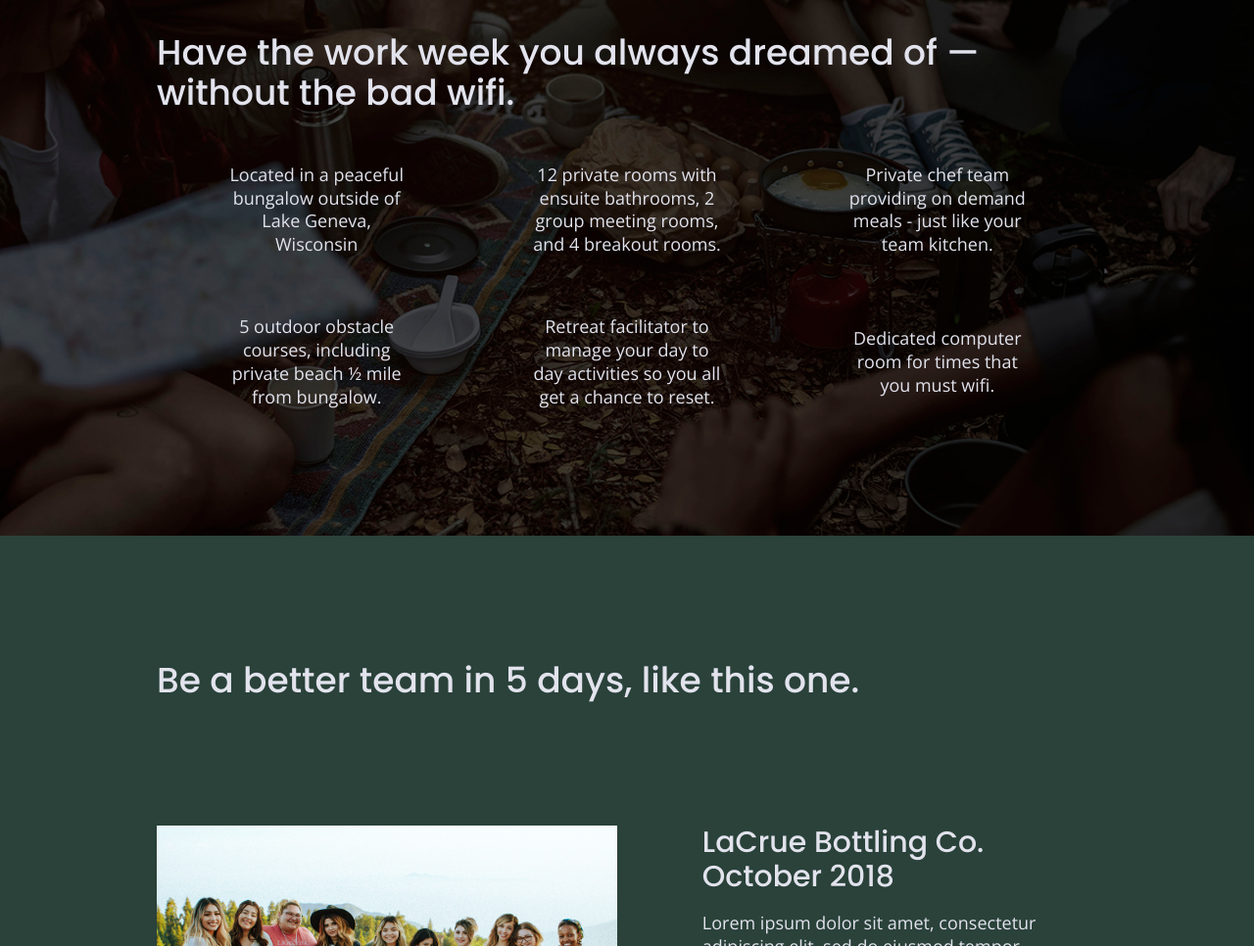
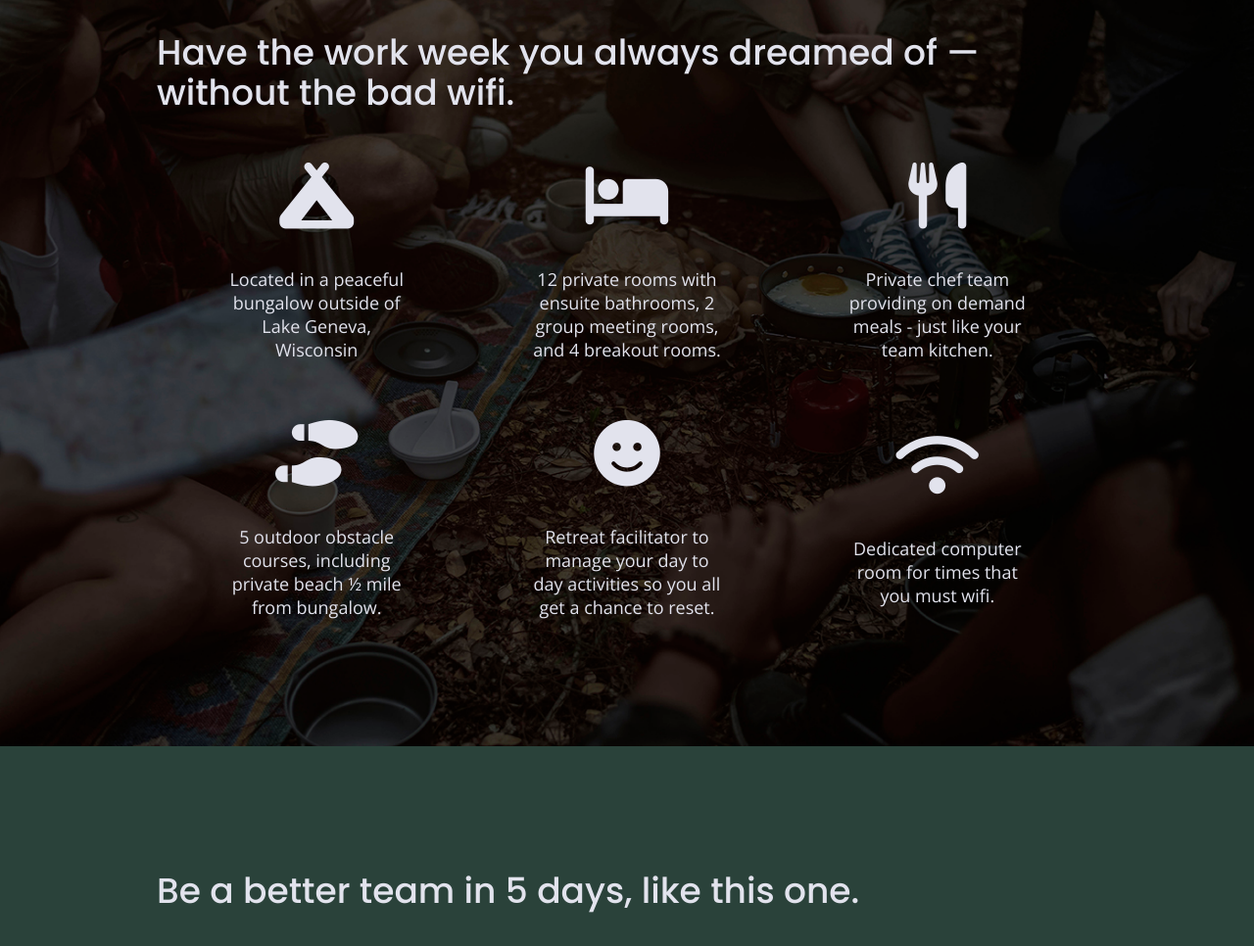
Before and after one commit to marylizvision/unplugged-retreat-206-project, a website built with Parcel: page html5-boilerplate_v8.0.0/index.html in a window 1280 px wide. Shown: the part 1096-2062 px from the top of the page at 98% size. Built offline with nearby package versions, Linux system fonts and the light colour scheme.

Commit message:
added font awesome icons

```diff
--- a/html5-boilerplate_v8.0.0/css/main.css
+++ b/html5-boilerplate_v8.0.0/css/main.css
@@ -329,8 +329,14 @@ textarea {
     justify-content: center;
 }
 
+  .features i {
+    font-size: 3.75em;
+    margin-bottom: 40px;
+  }
+
   .features p {
     margin: 0;
+    text-align: center;
   }
 
 /* Reviews */
--- a/html5-boilerplate_v8.0.0/index.html
+++ b/html5-boilerplate_v8.0.0/index.html
@@ -18,6 +18,8 @@
 
   <link rel="stylesheet" href="css/normalize.css">
   <link rel="stylesheet" href="css/main.css">
+
+  <script src="https://kit.fontawesome.com/c94ddc6199.js" crossorigin="anonymous"></script>
 
   <!-- Google Fonts -->
   <link href="https://fonts.googleapis.com/css?family=Open+Sans:400,700|Poppins:500,700" rel="stylesheet">
@@ -71,27 +73,39 @@
             <h2>Have the work week you always dreamed of — without the bad wifi.</h2>
             <div class="features-items">
             <article>
-                <p class="fontawesome-icon"></p>
+                <p class="fontawesome-icon">
+                    <i class="fas fa-campground"></i>
+                </p>
                 <p class="features-item-description">Located in a peaceful bungalow outside of Lake Geneva, Wisconsin</p>
             </article>
             <article>
-                <p class="fontawesome-icon"></p>
+                <p class="fontawesome-icon">
+                    <i class="fas fa-bed"></i>
+                </p>
                 <p class="features-item-description">12 private rooms with ensuite bathrooms, 2 group meeting rooms, and 4 breakout rooms.</p>
             </article>
             <article>
-                <p class="fontawesome-icon"></p>
+                <p class="fontawesome-icon">
+                    <i class="fas fa-utensils"></i>
+                </p>
                 <p class="features-item-description">Private chef team providing on demand meals - just like your team kitchen.</p>
             </article>
             <article>
-                <p class="fontawesome-icon"></p>
+                <p class="fontawesome-icon">
+                    <i class="fas fa-shoe-prints"></i>
+                </p>
                 <p class="features-item-description">5 outdoor obstacle courses, including private beach ½ mile from bungalow.</p>
             </article>
             <article>
-                <p class="fontawesome-icon"></p>
+                <p class="fontawesome-icon">
+                    <i class="fas fa-smile"></i>
+                </p>
                 <p class="features-item-description">Retreat facilitator to manage your day to day activities so you all get a chance to reset.</p>
             </article>
             <article>
-                <p class="fontawesome-icon"></p>
+                <p class="fontawesome-icon">
+                    <i class="fas fa-wifi"></i>
+                </p>
                 <p class="features-item-description">Dedicated computer room for times that you must wifi.</p>
             </article>
           </div>
```
Also changed, not shown: html5-boilerplate_v8.0.0/about/index.html (+2 -0 lines), html5-boilerplate_v8.0.0/faq/index.html (+2 -0 lines).
